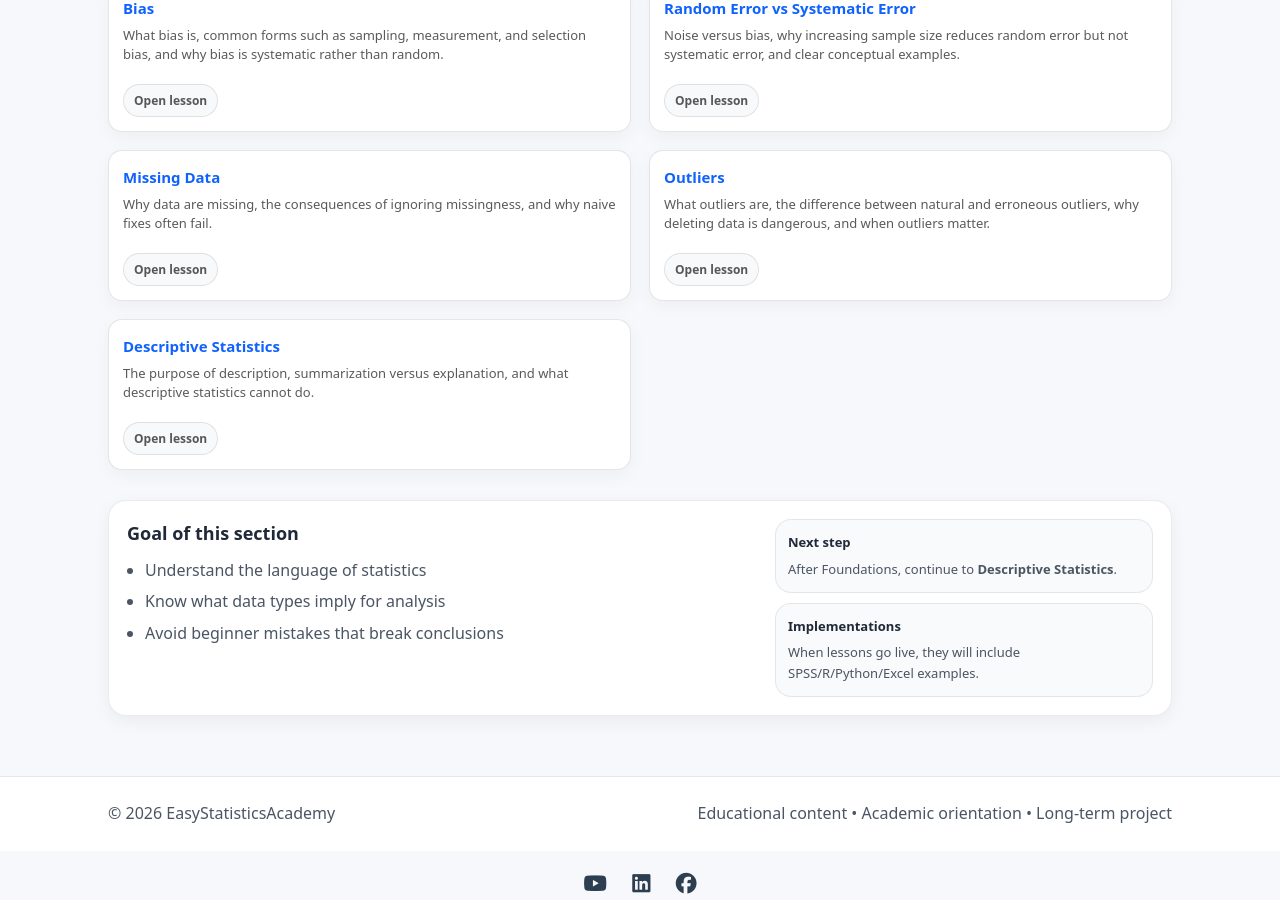
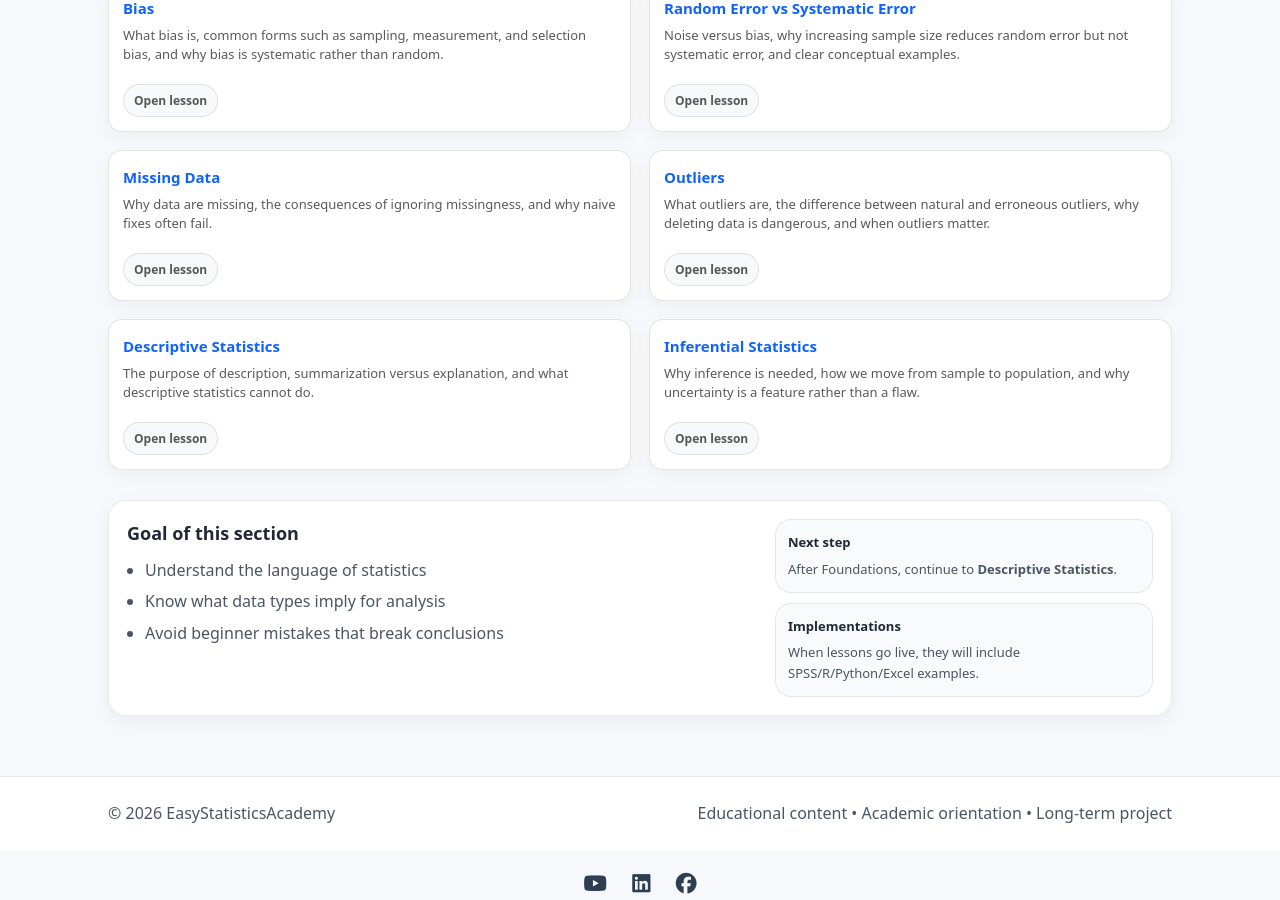
Before and after one commit to ammar-homaida-statistics/easystatisticsacademy, a Jekyll site: the page built from foundations/index.md, in a window 1280 px wide and 900 px high, scrolled down 2606 px. Built offline with Jekyll 4.4.1, drawn with Linux system fonts in a browser that asks for light colours; our own code applies the rules of GitHub Pages for plain Markdown files.

Commit message:
Add lesson card

```diff
--- a/foundations/index.md
+++ b/foundations/index.md
@@ -513,6 +513,22 @@ sidebar: true
     Open lesson
   </a>
 </div>
+<div class="card lesson-card">
+  <h3>
+    <a href="/foundations/inferential-statistics-conceptual-overview/">
+      Inferential Statistics
+    </a>
+  </h3>
+
+  <p>
+    Why inference is needed, how we move from sample to population,
+    and why uncertainty is a feature rather than a flaw.
+  </p>
+
+  <a class="pill" href="/foundations/inferential-statistics-conceptual-overview/">
+    Open lesson
+  </a>
+</div>
 </div>
 
 
```
